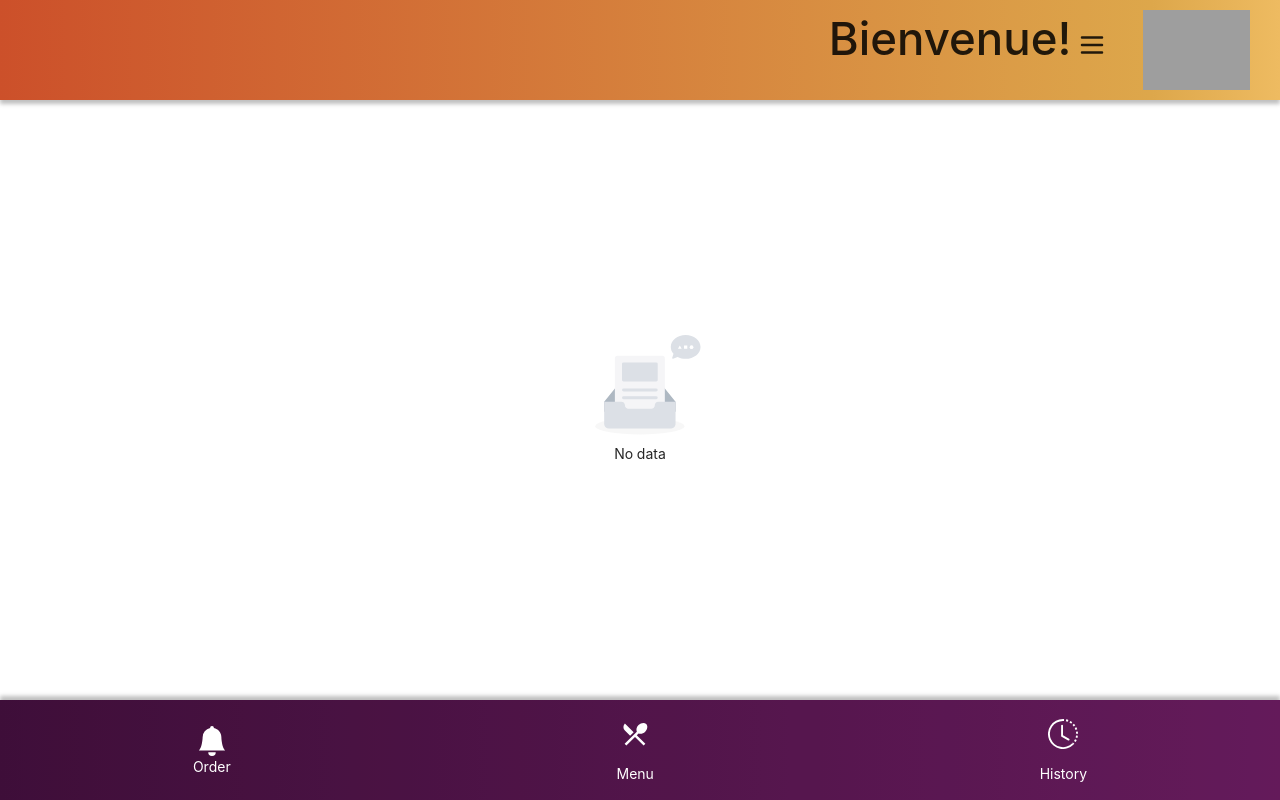
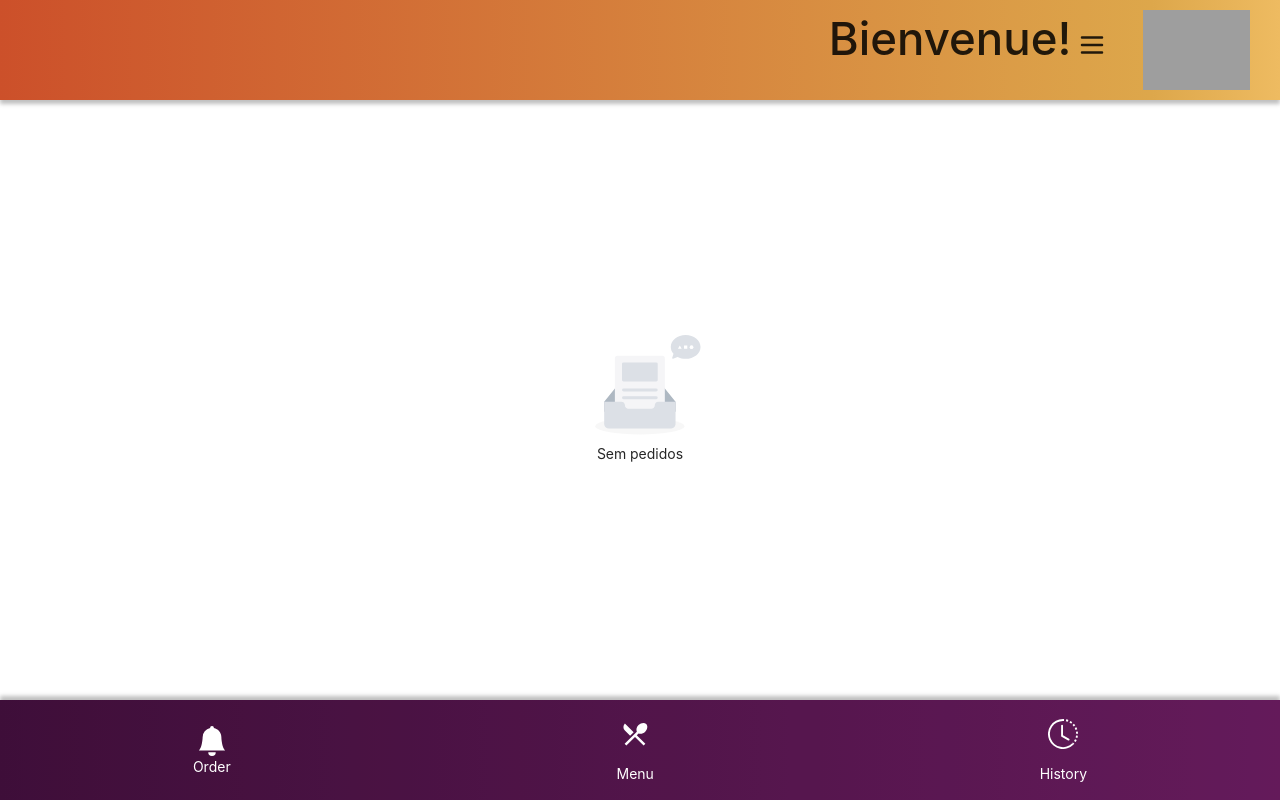
Before and after one commit to gabriel-andrian/restaurante-carinha, a React (Create React App) app: page /order in a window 1280 px wide. Built offline with nearby package versions, Linux system fonts and the light colour scheme; no server answers; grey boxes are pictures that could not be loaded.

Commit message:
- changed empty message and Badge

```diff
--- a/src/pages/order-page/index.tsx
+++ b/src/pages/order-page/index.tsx
@@ -33,7 +33,7 @@ const OrderPage = () => {
 
   return orders.length === 0 ? (
     <ContainerEmpty>
-      <Empty />
+      <Empty description={'Sem pedidos'} />
     </ContainerEmpty>
   ) : (
     <Container>
```
